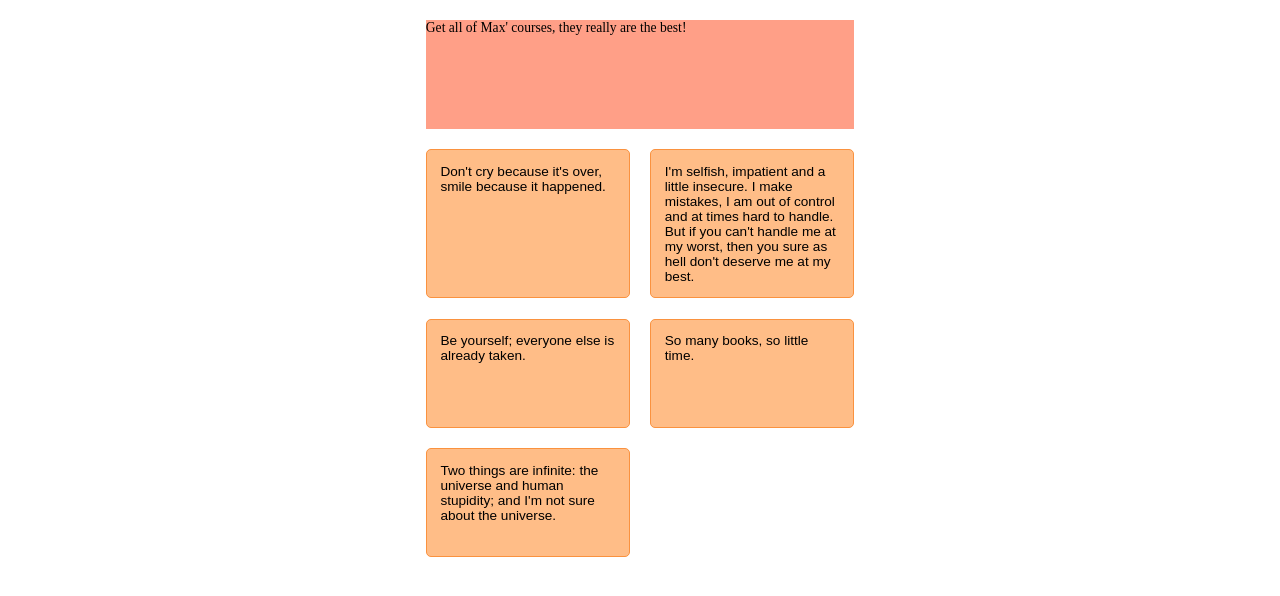
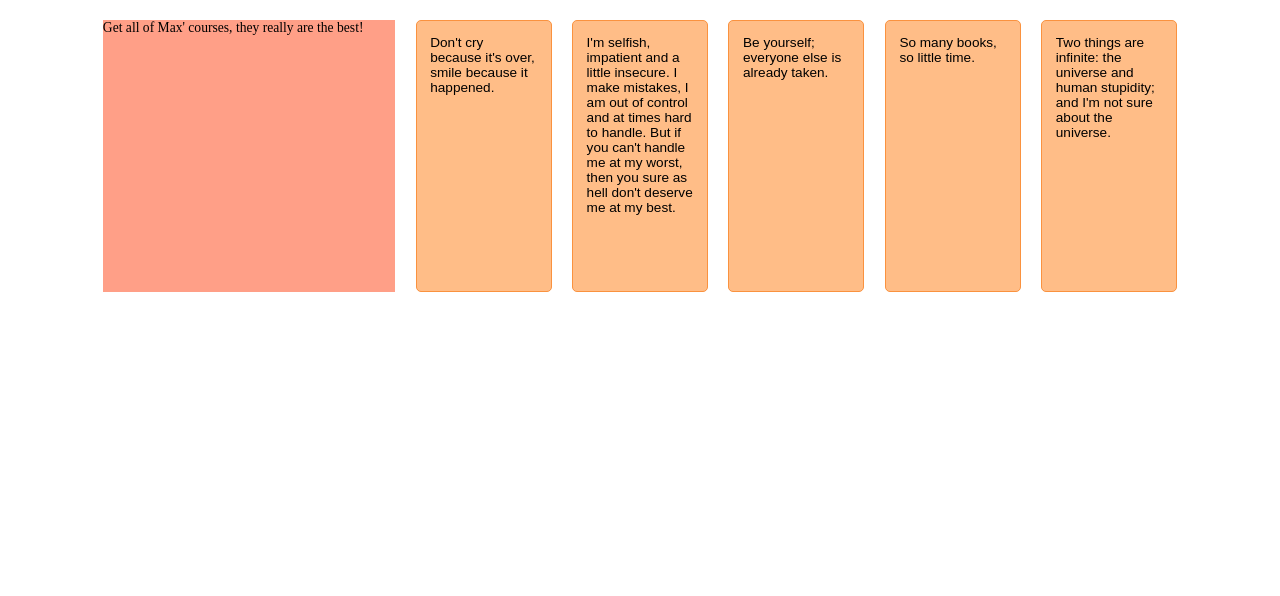
Before and after one commit to butterbeetle/css-practice, a React (Create React App) app: page /grid in a window 1280 px wide. Shown: the top 596 px of the page. Built offline with nearby package versions, Linux system fonts and the light colour scheme.

Commit message:
[71] auto-fit, auto-fill

```diff
--- a/src/examplar/GridExam.module.css
+++ b/src/examplar/GridExam.module.css
@@ -85,7 +85,8 @@
 .container {
   margin: 20px;
   display: grid;
-  grid-template-columns: repeat(2, 15rem);
+  grid-template-columns: repeat(auto-fit, 10rem);
+  grid-template-rows: 20rem;
   justify-content: center;
   grid-gap: 1.5rem;
   grid-auto-rows: minmax(8rem, auto);
```
